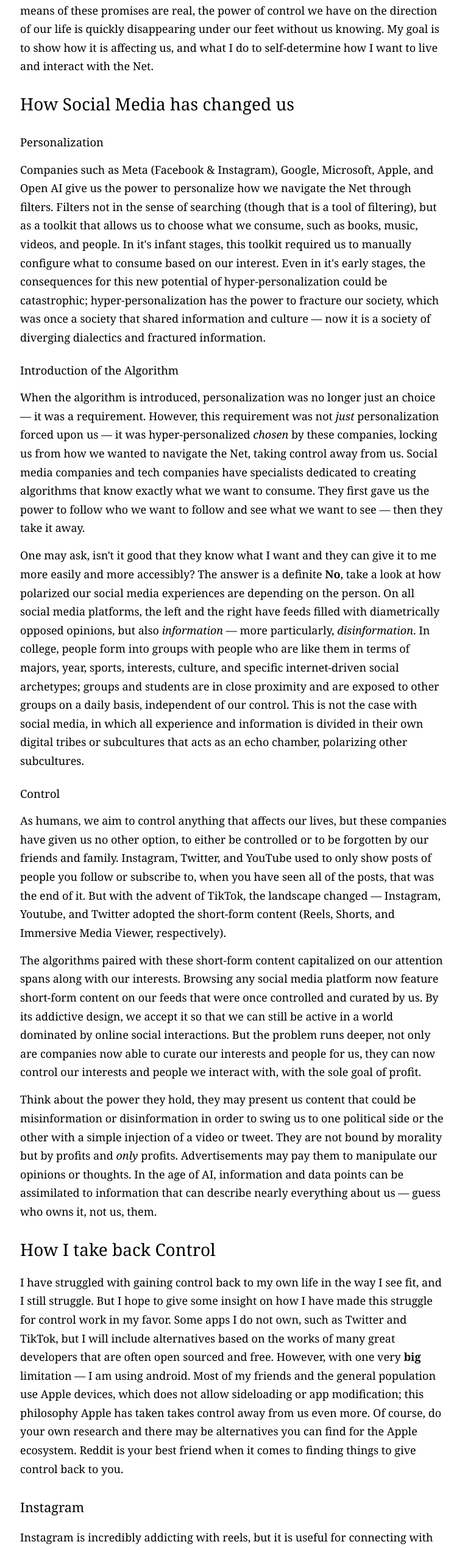
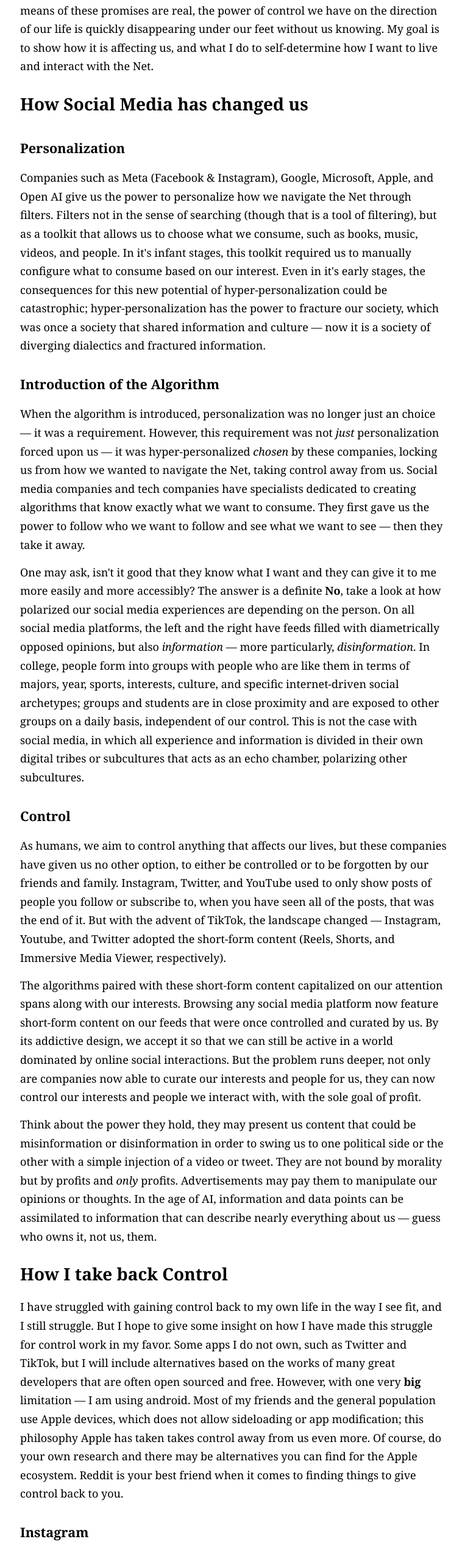
Before and after one commit to spencerhuanglee/my-blog, an Eleventy site: page src/posts/social-media.md in a window 1280 px wide. Shown: the part 242-2783 px from the top of the page at 61% size, without its empty margins (157-920 px from the left). Built offline with nearby package versions, Linux system fonts and the light colour scheme; Eleventy itself is replaced by a stand-in of ours; files that its build step writes are made by us from their sources.

Commit message:
edits to social media bolding

```diff
--- a/src/posts/social-media.md
+++ b/src/posts/social-media.md
@@ -4,32 +4,32 @@ title: "Social Media: A Power that Fractures"
 time: 11:56
 ---
 Ever since the Internet (Net) had existed, the promise had been that we would gain the power to more easily control and direct our lives through the power of accessible information, instant communication, and personalization. Though the means of these promises are real, the power of control we have on the direction of our life is quickly disappearing under our feet without us knowing. My goal is to show how it is affecting us, and what I do to self-determine how I want to live and interact with the Net.
-# How Social Media has changed us
-### Personalization
+# **How Social Media has changed us**
+## **Personalization**
 Companies such as Meta (Facebook & Instagram), Google, Microsoft, Apple, and Open AI give us the power to personalize how we navigate the Net through filters. Filters not in the sense of searching (though that is a tool of filtering), but as a toolkit that allows us to choose what we consume, such as books, music, videos, and people. In it's infant stages, this toolkit required us to manually configure what to consume based on our interest. Even in it's early stages, the consequences for this new potential of hyper-personalization could be catastrophic; hyper-personalization has the power to fracture our society, which was once a society that shared information and culture — now it is a society of diverging dialectics and fractured information.
-### Introduction of the Algorithm
+## **Introduction of the Algorithm**
 When the algorithm is introduced, personalization was no longer just an choice — it was a requirement. However, this requirement was not *just* personalization forced upon us — it was hyper-personalized *chosen* by these companies, locking us from how we wanted to navigate the Net, taking control away from us. Social media companies and tech companies have specialists dedicated to creating algorithms that know exactly what we want to consume. They first gave us the power to follow who we want to follow and see what we want to see — then they take it away.
 
 One may ask, isn't it good that they know what I want and they can give it to me more easily and more accessibly? The answer is a definite **No**, take a look at how polarized our social media experiences are depending on the person. On all social media platforms, the left and the right have feeds filled with diametrically opposed opinions, but also *information* — more particularly, *disinformation*. In college, people form into groups with people who are like them in terms of majors, year, sports, interests, culture, and specific internet-driven social archetypes; groups and students are in close proximity and are exposed to other groups on a daily basis, independent of our control. This is not the case with social media, in which all experience and information is divided in their own digital tribes or subcultures that acts as an echo chamber, polarizing other subcultures.
 
-### Control
+## **Control**
 As humans, we aim to control anything that affects our lives, but these companies have given us no other option, to either be controlled or to be forgotten by our friends and family. Instagram, Twitter, and YouTube used to only show posts of people you follow or subscribe to, when you have seen all of the posts, that was the end of it. But with the advent of TikTok, the landscape changed — Instagram, Youtube, and Twitter adopted the short-form content (Reels, Shorts, and Immersive Media Viewer, respectively).
 
 The algorithms paired with these short-form content capitalized on our attention spans along with our interests. Browsing any social media platform now feature short-form content on our feeds that were once controlled and curated by us. By its addictive design, we accept it so that we can still be active in a world dominated by online social interactions. But the problem runs deeper, not only are companies now able to curate our interests and people for us, they can now control our interests and people we interact with, with the sole goal of profit.
 
 Think about the power they hold, they may present us content that could be misinformation or disinformation in order to swing us to one political side or the other with a simple injection of a video or tweet. They are not bound by morality but by profits and *only* profits. Advertisements may pay them to manipulate our opinions or thoughts. In the age of AI, information and data points can be assimilated to information that can describe nearly everything about us — guess who owns it, not us, them.
 
-# How I take back Control
+# **How I take back Control**
 I have struggled with gaining control back to my own life in the way I see fit, and I still struggle. But I hope to give some insight on how I have made this struggle for control work in my favor. Some apps I do not own, such as Twitter and TikTok, but I will include alternatives based on the works of many great developers that are often open sourced and free. However, with one very **big** limitation — I am using android. Most of my friends and the general population use Apple devices, which does not allow sideloading or app modification; this philosophy Apple has taken takes control away from us even more. Of course, do your own research and there may be alternatives you can find for the Apple ecosystem. Reddit is your best friend when it comes to finding things to give control back to you.
 
-## Instagram
+## **Instagram**
 Instagram is incredibly addicting with reels, but it is useful for connecting with friends in college and as a messaging platform. I have my Feed, Reels, and Explore section disabled. However, you can choose to still have feed enabled but disable suggested Reels or Posts in your feed.
 
 **For Android:** Download [InstaPrime](https://instaprime.net/), click on settings -> Focus Mode and choose which you want to disable. To keep Stories and Feeds, go to settings -> Feed and Stories and choose your desired options.
 
 **For iPhone:** There is no dedicated Instagram app that can disable the addicting features. However, people have used [Beeper](https://help.beeper.com/en_US/chat-networks/instagram) to use retain Instagram's messaging features but without the addicting UI Instagram has designed.
 
-## YouTube
+## **YouTube**
 YouTube is a great way to find and learn information about topics you are interested in, either for school or daily life. I have designed my YouTube such that I cannot be recommended anything so that it is an intentional tool I can use — instead of it using me. When I open YouTube, it brings me to my subscriptions page, where I can see the videos of creators which I am subscribed to. My subscriptions are intentional, with creators that make content I *genuinely* subscribe to. I have disabled all navigation tabs except for subscriptions and my profile to see history and liked videos. Thumbnails are still captures so I am not visually persuaded to watch the video.
 
 YouTube allows you to disable the Shorts feed entirely. (Im not sure if this is accurate or still current)
@@ -42,7 +42,7 @@ For more Control these are the apps recommended:
 **For Android:** Download [Youtube ReVanced](https://vanced.to/youtube-revanced), to access ReVanced settings click on profile -> settings -> ReVanced. In Revanced Settings I have the following options configured.
 
 **For iPhone:** Setup for Youtube++ can be followed here by this link: https://vanced.to/revanced-for-ios, I am unaware of the features it has.
-### Configuration
+### **Configuration**
 Feed:
 1. hide Chips Shelf
 2. hide community posts
@@ -80,7 +80,7 @@ Shorts:
 3. **Hide Shorts in Home feed**
 4. **Hide Shorts in search results**
 
-## Twitter, TikTok, and Reddit
+## **Twitter, TikTok, and Reddit**
 I dont have any experience with these apps, but here are some apps/software that may help.
 
 Twitter: [Focust](https://play.google.com/store/apps/details?id=allen.town.focus.twitter&hl=en_US) Available for Android devices only.
@@ -89,7 +89,7 @@ Reddit: Hydra Available for [IOS](https://apps.apple.com/us/app/hydra-read-upvot
 
 TikTok: In my opinion, it is inherently addicting, a full stop of usage is what I recommend. However If you look up distraction free methods for TikTok, I'm sure you can find them.
 
-## Browser Extensions
+## **Browser Extensions**
 
 I got these list of extensions from: [u/Superb_Teaching359](https://www.reddit.com/r/digitalminimalism/comments/1p9po33/distraction_free_instagram_tiktok_facebook_youtube/)
 
```
